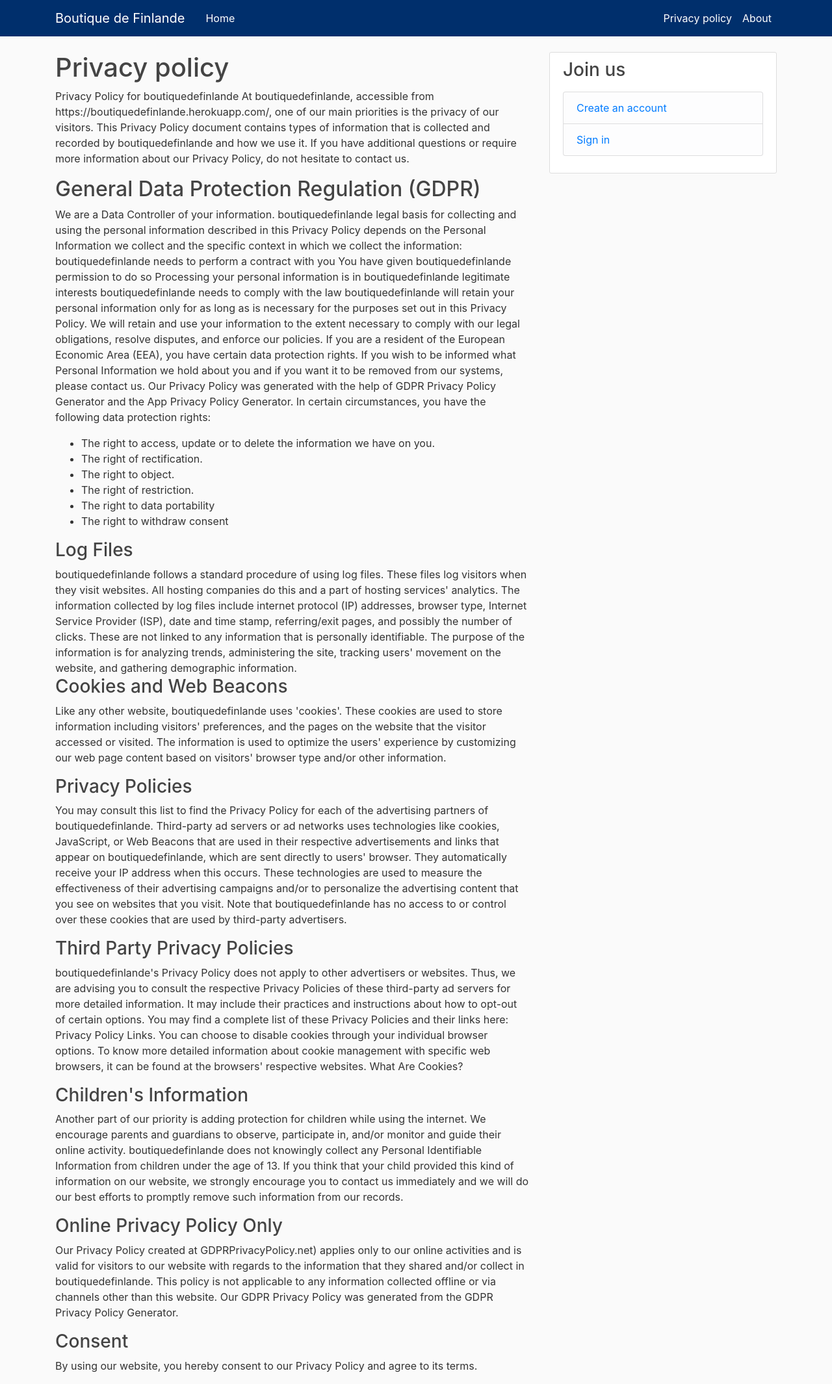
After one commit to Aboualy/ClothingApp, a Flask app: page /privacypolicy in a window 1280 px wide. The commit adds this page. Shown: the whole page at 65% size. Run offline with Flask 2, Linux system fonts and the light colour scheme; some libraries are stand-ins or nearby versions.

Commit message:
last commit

```diff
--- a/app.py
+++ b/app.py
@@ -1,5 +1,6 @@
 #!/usr/bin/env python3
 # coding: utf8
+import os
 from flask_login import login_user, current_user, logout_user, login_required
 from flask import render_template, url_for, flash, redirect, request, abort
 from sqlalchemy import or_
@@ -31,6 +32,9 @@ def home(garments=None, *args):
 def about():
     return render_template('about.html', title='About')
 
+@app.route("/privacypolicy")
+def privacypolicy():
+    return render_template('privacypolicy.html', title='privacypolicy')
 
 @app.route("/register", methods=['GET', 'POST'])
 def register():
@@ -238,4 +242,5 @@ def sort():
 
 
 if __name__ == '__main__':
-    app.run()
+    port = int(os.environ.get('PORT', 5000))
+    app.run(host='0.0.0.0', port=port)
--- a/appforms.py
+++ b/appforms.py
@@ -44,7 +44,7 @@ class ClothesForm(FlaskForm):
     #def __init__(self):
     SIZE_CHOICES = [('S', 'S'), ('M', 'M'), ('L', 'L'), ('XL', 'XL'), ('XXL', 'XXL')]
     GENDER_CHOICES = [('MEN', 'MEN'), ('WOMEN', 'WOMEN'), ('KIDS', 'KIDS')]
-    title = StringField('Title', validators=[DataRequired(), Length(min=4, max=30)])
+    title = StringField('Title', validators=[DataRequired(), Length(min=4, max=15)])
     gender = SelectField('Gender', validators=[DataRequired()], choices=GENDER_CHOICES)
     size = SelectField('Size', validators=[DataRequired()], choices=SIZE_CHOICES)
     price = FloatField('Price')
--- a/db_handling.py
+++ b/db_handling.py
@@ -41,8 +41,8 @@ class Garment(db.Model):
     Saving clothes posted by users with login credentials into our database
     """
     id = db.Column(db.Integer, primary_key=True)
-    title = db.Column(db.String(100), nullable=False)
-    gender = db.Column(db.String(100), nullable=False)
+    title = db.Column(db.String(10), nullable=False)
+    gender = db.Column(db.String(5), nullable=False)
     size = db.Column(db.String(5), nullable=False)
     price = db.Column(db.INTEGER, nullable=False)
     des = db.Column(db.Text, nullable=False)
--- a/requirements.txt
+++ b/requirements.txt
@@ -6,6 +6,7 @@ Flask-Bcrypt==0.7.1
 Flask-Login==0.4.1
 Flask-SQLAlchemy==2.4.1
 Flask-WTF==0.14.2
+gunicorn==20.0.0
 itsdangerous==1.1.0
 Jinja2==2.10.3
 MarkupSafe==1.1.1
--- a/templates/layout.html
+++ b/templates/layout.html
@@ -39,8 +39,10 @@
                 <a class="nav-item nav-link" href="{{ url_for('new_garment') }}">New sell</a>
                 <a class="nav-item nav-link" href="{{ url_for('account') }}">Account</a>
                 <a class="nav-item nav-link" href="{{ url_for('logout') }}">Logout</a>
+                  <a class="nav-item nav-link" href="{{ url_for('privacypolicy') }}">Privacy policy</a>
                    <a class="nav-item nav-link" href="{{ url_for('about') }}">About</a>
               {% else %}
+                  <a class="nav-item nav-link" href="{{ url_for('privacypolicy') }}">Privacy policy</a>
                   <a class="nav-item nav-link" href="{{ url_for('about') }}">About</a>
 
               {% endif %}
--- a/templates/layout_.html
+++ b/templates/layout_.html
@@ -39,8 +39,10 @@
                 <a class="nav-item nav-link" href="{{ url_for('new_garment') }}">New sell</a>
                 <a class="nav-item nav-link" href="{{ url_for('account') }}">Account</a>
                 <a class="nav-item nav-link" href="{{ url_for('logout') }}">Logout</a>
-                   <a class="nav-item nav-link" href="{{ url_for('about') }}">About</a>
+                   <a class="nav-item nav-link" href="{{ url_for('privacypolicy') }}">Privacy policy</a>
+                  <a class="nav-item nav-link" href="{{ url_for('about') }}">About</a>
               {% else %}
+                  <a class="nav-item nav-link" href="{{ url_for('privacypolicy') }}">Privacy policy</a>
                   <a class="nav-item nav-link" href="{{ url_for('about') }}">About</a>
 
               {% endif %}
--- /dev/null
+++ b/templates/privacypolicy.html
@@ -0,0 +1,68 @@
+{% extends "layout.html" %}
+{% block content %}
+    <h1>Privacy policy</h1>
+    <p>
+    Privacy Policy for boutiquedefinlande
+At boutiquedefinlande, accessible from https://boutiquedefinlande.herokuapp.com/, one of our main priorities is the privacy of our visitors. This Privacy Policy document contains types of information that is collected and recorded by boutiquedefinlande and how we use it.
+
+If you have additional questions or require more information about our Privacy Policy, do not hesitate to contact us.
+    </p>
+
+    <h2>General Data Protection Regulation (GDPR)</h2>
+    <p>
+We are a Data Controller of your information.
+
+boutiquedefinlande legal basis for collecting and using the personal information described in this Privacy Policy depends on the Personal Information we collect and the specific context in which we collect the information:
+
+boutiquedefinlande needs to perform a contract with you
+You have given boutiquedefinlande permission to do so
+Processing your personal information is in boutiquedefinlande legitimate interests
+boutiquedefinlande needs to comply with the law
+boutiquedefinlande will retain your personal information only for as long as is necessary for the purposes set out in this Privacy Policy. We will retain and use your information to the extent necessary to comply with our legal obligations, resolve disputes, and enforce our policies.
+
+If you are a resident of the European Economic Area (EEA), you have certain data protection rights. If you wish to be informed what Personal Information we hold about you and if you want it to be removed from our systems, please contact us. Our Privacy Policy was generated with the help of GDPR Privacy Policy Generator and the App Privacy Policy Generator.
+
+In certain circumstances, you have the following data protection rights:
+<ul>
+
+<li>The right to access, update or to delete the information we have on you.</li>
+<li>The right of rectification.</li>
+<li>The right to object.</li>
+<li>The right of restriction.</li>
+<li>The right to data portability</li>
+<li>The right to withdraw consent</li>
+
+</ul>
+</p>
+ <h3>Log Files</h3>
+boutiquedefinlande follows a standard procedure of using log files. These files log visitors when they visit websites. All hosting companies do this and a part of hosting services' analytics. The information collected by log files include internet protocol (IP) addresses, browser type, Internet Service Provider (ISP), date and time stamp, referring/exit pages, and possibly the number of clicks. These are not linked to any information that is personally identifiable. The purpose of the information is for analyzing trends, administering the site, tracking users' movement on the website, and gathering demographic information.
+
+<h3>Cookies and Web Beacons</h3>
+    <p>
+Like any other website, boutiquedefinlande uses 'cookies'. These cookies are used to store information including visitors' preferences, and the pages on the website that the visitor accessed or visited. The information is used to optimize the users' experience by customizing our web page content based on visitors' browser type and/or other information.
+</p>
+<h3>Privacy Policies</h3>
+    <p>
+You may consult this list to find the Privacy Policy for each of the advertising partners of boutiquedefinlande.
+
+Third-party ad servers or ad networks uses technologies like cookies, JavaScript, or Web Beacons that are used in their respective advertisements and links that appear on boutiquedefinlande, which are sent directly to users' browser. They automatically receive your IP address when this occurs. These technologies are used to measure the effectiveness of their advertising campaigns and/or to personalize the advertising content that you see on websites that you visit.
+
+Note that boutiquedefinlande has no access to or control over these cookies that are used by third-party advertisers.
+</p>
+ <h3>Third Party Privacy Policies</h3>
+<p>boutiquedefinlande's Privacy Policy does not apply to other advertisers or websites. Thus, we are advising you to consult the respective Privacy Policies of these third-party ad servers for more detailed information. It may include their practices and instructions about how to opt-out of certain options. You may find a complete list of these Privacy Policies and their links here: Privacy Policy Links.
+
+You can choose to disable cookies through your individual browser options. To know more detailed information about cookie management with specific web browsers, it can be found at the browsers' respective websites. What Are Cookies?
+</p>
+<h3>Children's Information</h3>
+<p>Another part of our priority is adding protection for children while using the internet. We encourage parents and guardians to observe, participate in, and/or monitor and guide their online activity.
+
+boutiquedefinlande does not knowingly collect any Personal Identifiable Information from children under the age of 13. If you think that your child provided this kind of information on our website, we strongly encourage you to contact us immediately and we will do our best efforts to promptly remove such information from our records.
+</p>
+    <h3>Online Privacy Policy Only</h3>
+<p>Our Privacy Policy created at GDPRPrivacyPolicy.net) applies only to our online activities and is valid for visitors to our website with regards to the information that they shared and/or collect in boutiquedefinlande. This policy is not applicable to any information collected offline or via channels other than this website. Our GDPR Privacy Policy was generated from the GDPR Privacy Policy Generator.</p>
+
+<h3>Consent</h3>
+By using our website, you hereby consent to our Privacy Policy and agree to its terms.
+    </p>
+{% endblock content %}
```
Also changed, not shown: templates/about.html (+4 -7 lines), templates/account.html (+2 -4 lines), templates/home.html (+3 -3 lines), 2 other files.
